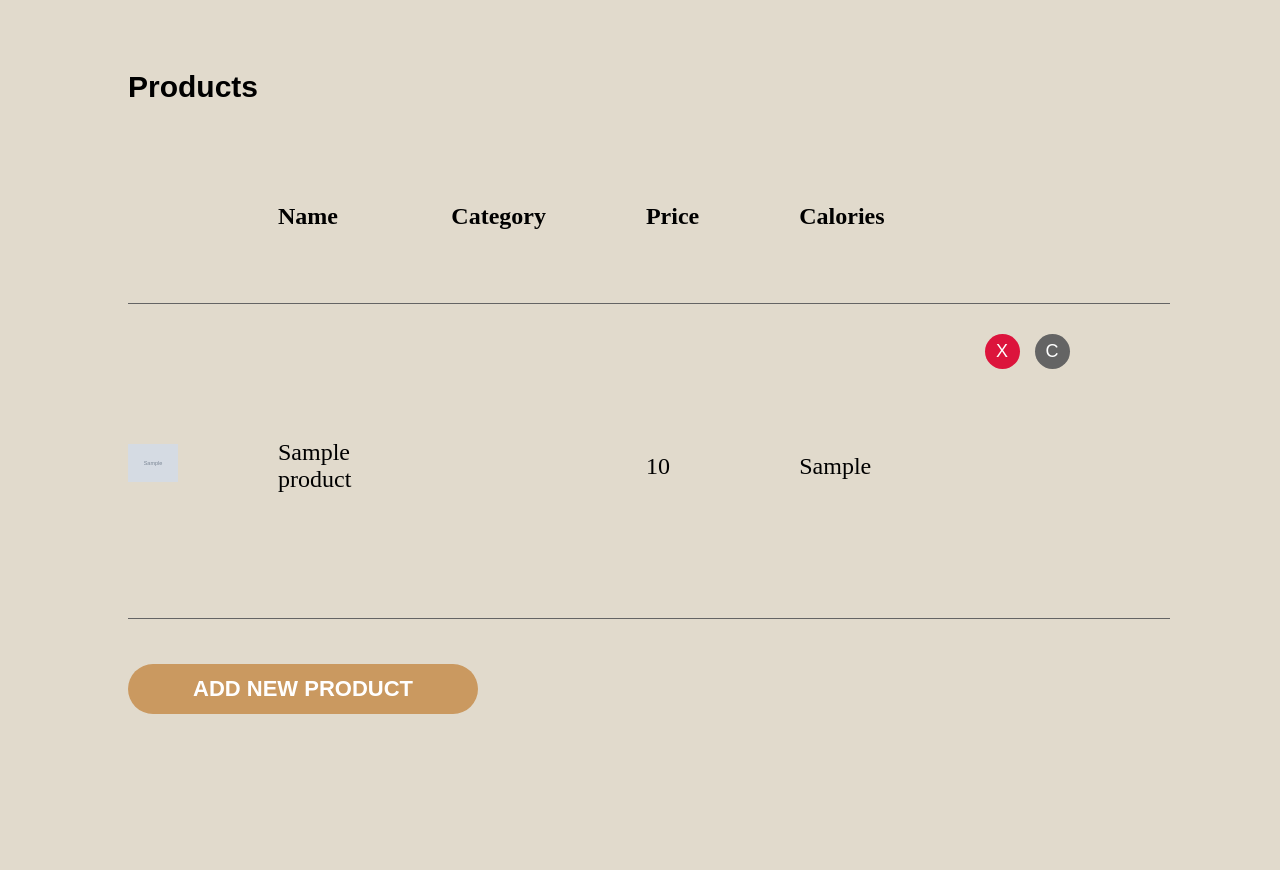
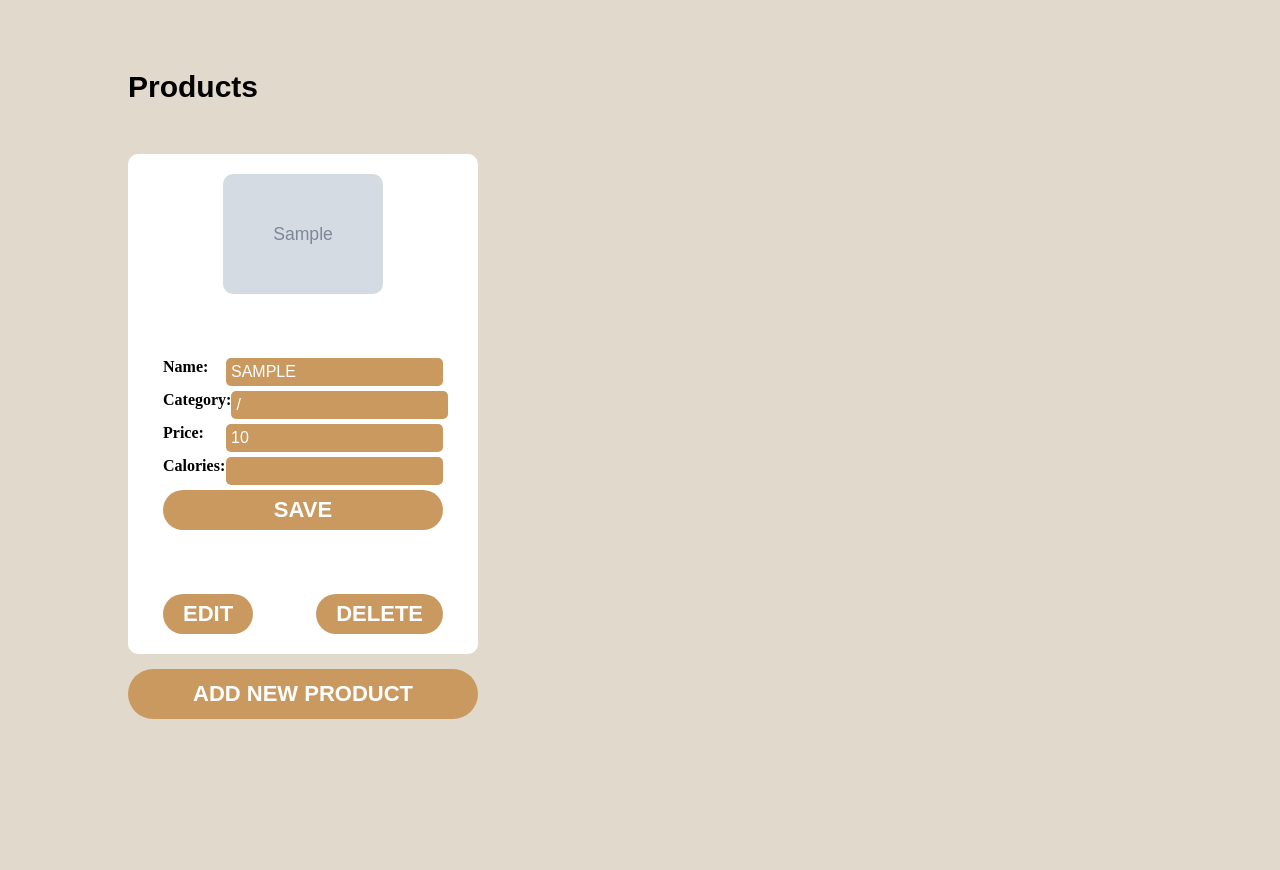
Before and after one commit to M1estere/Drip_n_Sip_Website, a PHP site: page /admin/products.php in a window 1280 px wide. Shown: the part 100-970 px from the top of the page. Run offline with PHP 8.4, Linux system fonts and the light colour scheme; tables that the repository leaves empty or names only in its code hold one stand-in row (values such as "Sample post"); data that the repository does not hold is empty.

Commit message:
Products page (admin) changed

```diff
--- a/admin/css/display-table.css
+++ b/admin/css/display-table.css
@@ -14,7 +14,102 @@
     font-family: sans-serif;
 }
 
-.main-info-region .display-region .display-table {
+.main-info-region .display-region {
+    margin-top: 50px;
+    width: 100%;
+    min-height: 150px;
+    display: flex;
+    flex-wrap: wrap;
+    justify-content: space-between;
+    column-gap: 10px;
+    row-gap: 25px;
+}
+
+.main-info-region .display-region .product-card {
+    width: 350px;
+    height: 500px;
+    border-radius: 10px;
+    background-color: white;
+    padding-top: 20px;
+    padding-bottom: 20px;
+    padding-left: 35px;
+    padding-right: 35px;
+
+    display: flex;
+    flex-direction: column;
+    justify-content: space-between;
+}
+
+.main-info-region .display-region .product-card .image-region {
+    width: 100%;
+    height: 120px;
+    display: flex;
+    justify-content: center;
+    align-items: center;
+}
+
+.main-info-region .display-region .product-card .image-region img {
+    height: 100%;
+    border-radius: 10px;
+}
+
+.main-info-region .display-region .product-card .content-region {
+    display: none;
+    flex-direction: column;
+    gap: 5px;
+    font-size: 20px;
+}
+
+.main-info-region .display-region .product-card .actions-region {
+    display: flex;
+    flex-direction: row;
+    justify-content: space-between;
+}
+
+input[type=button] {
+    border: none;
+    padding: 7px 20px 7px 20px;
+    border-radius: 30px;
+    background-color: #CA9960;
+    color: white;
+    text-transform: uppercase;
+    font-size: 22px;
+    font-weight: bold;
+    font-family: sans-serif;
+    transition: .2s;
+}
+
+input[type=button]:hover {
+    cursor: pointer;
+    transform: scale(1.1);
+}
+
+.main-info-region .display-region .product-card .edit-content-region {
+    display: flex;
+    flex-direction: column;
+    gap: 5px;
+}
+
+.main-info-region .display-region .product-card .edit-content-region div {
+    width: 100%;
+    display: flex;
+    justify-content: space-between;
+}
+
+.main-info-region .display-region .product-card .edit-content-region div input {
+    border: none;
+    padding: 5px 5px 5px 5px;
+    border-radius: 5px;
+    background-color: #CA9960;
+    color: white;
+    text-transform: uppercase;
+    font-size: 16px;
+    font-weight: normal;
+    font-family: sans-serif;
+    transition: .2s;
+}
+
+/* .main-info-region .display-region .display-table {
     margin-bottom: 30px;
     border-collapse: collapse;
 }
@@ -88,7 +183,7 @@
 .main-info-region .display-region .display-table .delete-button .change:hover {
     cursor: pointer;
     transform: scale(1.05);
-}
+} */
 
 input[type=submit] {
     margin-top: 15px;
@@ -111,10 +206,10 @@ input[type=submit]:hover {
     transform: scale(1.1);
 }
 
-img {
+/* img {
     transition: .5s;
 }
 
 img:hover {
     transform: scale(1.5);
-}
+} */
--- a/admin/products.php
+++ b/admin/products.php
@@ -90,12 +90,79 @@
             </div>
 
             <div class="display-region">
-                <?php
+                <!-- <?php
                     echo "
                         <p class='info-message'>$info_message</p>
                     ";
+                ?> -->
+
+                <?php
+                    require '../server/db_connection.php';
+
+                    $request = 'SELECT * FROM products';
+                    $query = mysqli_query($server_connection, $request);
+
+                    if ($query) {
+                        while ($product = mysqli_fetch_array($query)) {
+                            $name = $product['name'];
+                            $category = $product['type'];
+                            $price = $product['price'];
+                            $calories = $product['calories'];
+                            $picture = $product['picture'];
+                            $picture_path = '../assets/coffee-products/'.$picture;
+
+                            $lower_name = strtolower($name);
+                            $lower_name = str_replace(' ', '_', $lower_name);
+
+                            echo "
+                                <div class='product-card'>
+                                    <div class='image-region'>
+                                        <img src='$picture_path'>
+                                    </div>
+
+                                    <div class='content-region'>
+                                        <span><b>Name:</b> $name</span>
+                                        <span><b>Category:</b> $category</span>
+                                        <span><b>Price:</b> $price</span>
+                                        <span><b>Cal.:</b> $calories</span>
+                                    </div>
+
+                                    <div class='edit-content-region'>
+                                        <div>
+                                            <span><b>Name:</b></span>
+                                            <input type='text' name='product_name' value=$name />
+                                        </div>
+
+                                        <div>
+                                            <span><b>Category:</b></span>
+                                            <input type='text' name='product_category' value=$category />
+                                        </div>
+
+                                        <div>
+                                            <span><b>Price:</b></span>
+                                            <input type='number' name='product_price' value=$price />
+                                        </div>
+
+                                        <div>
+                                            <span><b>Calories:</b></span>
+                                            <input type='number' name='product_cal' value=$calories />
+                                        </div>
+
+                                        <input type='button' value='Save' />
+                                    </div>
+
+                                    <div class='actions-region'>
+                                        <input type='button' value='Edit' />
+
+                                        <input type='button' value='Delete' />
+                                    </div>
+                                </div>
+                            ";
+                        }
+                    }
                 ?>
-                <table class="display-table" width="100%" height="500px">
+
+                <!-- <table class="display-table" width="100%" height="500px">
                     <tr>
                         <td></td>
                         <td><b>Name</b></td>
@@ -151,7 +218,7 @@
                             }
                         }
                     ?>
-                </table>
+                </table> -->
             </div>
 
             <form class="new-product-form" method="POST" action="new_product.php">
--- a/css/footer.css
+++ b/css/footer.css
@@ -283,6 +283,8 @@ footer .footer-bottom .paying-systems img {
 }
 
 .contacts-popup {
+    width: 100vw;
+    height: 100vh;
     position: absolute;
     display: flex;
     align-items: center;
@@ -349,6 +351,8 @@ footer .footer-bottom .paying-systems img {
 }
 
 .about-popup {
+    width: 100vw;
+    height: 100vh;
     position: absolute;
     display: flex;
     align-items: center;
@@ -399,6 +403,8 @@ footer .footer-bottom .paying-systems img {
 }
 
 .delivery-popup {
+    width: 100vw;
+    height: 100vh;
     position: absolute;
     display: flex;
     align-items: center;
--- a/products_display.php
+++ b/products_display.php
@@ -30,9 +30,13 @@
 
                     $products = search($_GET['category']);
                     foreach ($products as $name => $product_info) {
+                        echo 'test';
                         $category = lcfirst($_GET['category']);
 
-                        $link = '?product_id='.$product_info['id'].'&category='.$_GET['category'].'&search='.$_GET['search'];
+                        if (isset($_GET['search']))
+                            $link = '?product_id='.$product_info['id'].'&category='.$_GET['category'].'&search='.$_GET['search'];
+                        else
+                            $link = '?product_id='.$product_info['id'].'&category='.$_GET['category'];
 
                         $category = $product_info['category'];
                         $category = strtolower($category);
--- a/server/db_connection.php
+++ b/server/db_connection.php
@@ -1,9 +1,15 @@
 <?php
-    $server_name = 'sql311.infinityfree.com';
-    $server_username = 'if0_35575769';
-    $server_password = 'IJHlRNTwaI';
+    // $server_name = 'sql311.infinityfree.com';
+    // $server_username = 'if0_35575769';
+    // $server_password = 'IJHlRNTwaI';
 
-    $db_name = 'if0_35575769_coffee_shop';
+    // $db_name = 'if0_35575769_coffee_shop';
+
+    $server_name = 'localhost';
+    $server_username = 'root';
+    $server_password = '';
+
+    $db_name = 'coffee_shop';
 
     $server_connection = mysqli_connect($server_name, $server_username, $server_password);
 
```
Also changed, not shown: js/translations.json (+1 -1 lines).
